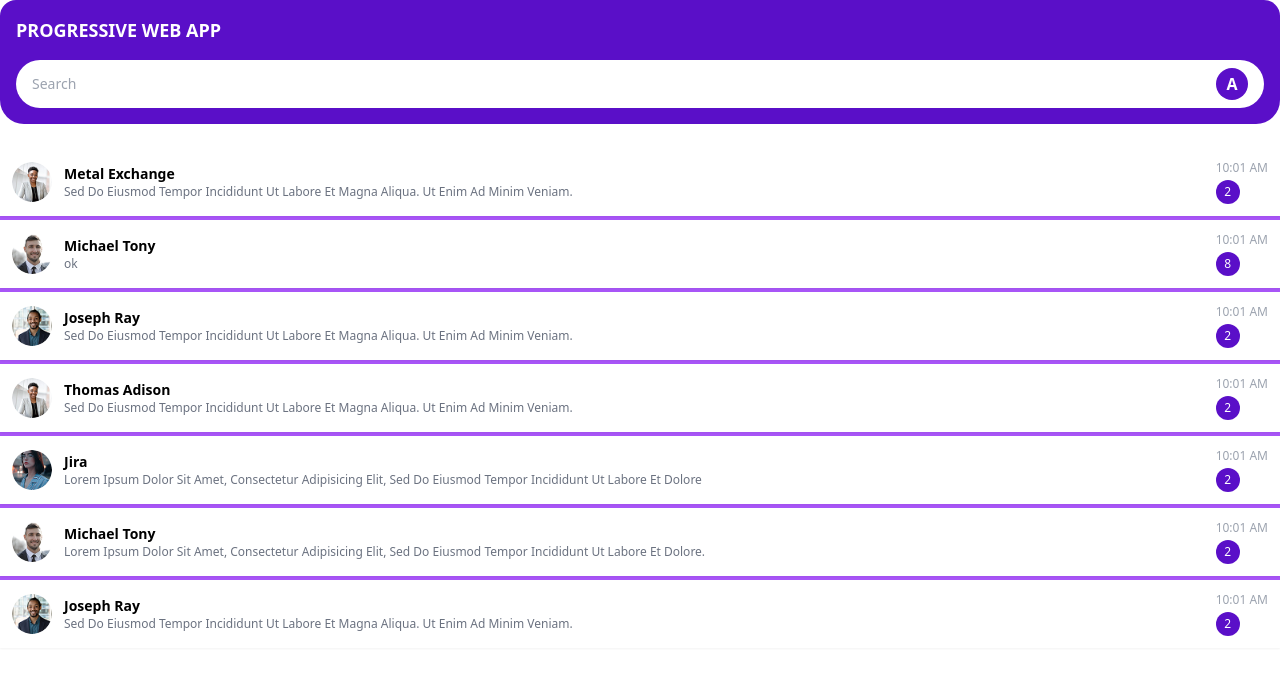
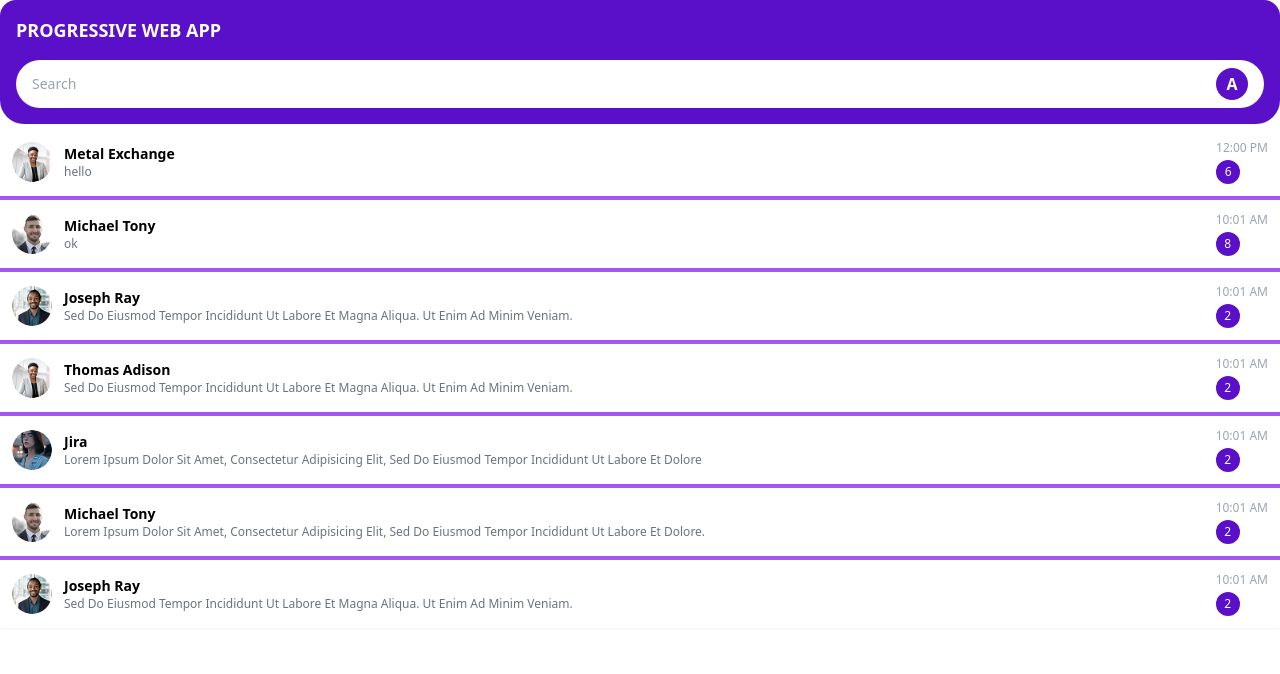
Before and after one commit to Johnnysky2700/pwa-community, a React (Create React App) app: page /ChatList in a window 1280 px wide. Shown: the top 674 px of the page. Built offline with nearby package versions, Linux system fonts and the light colour scheme; data requests are answered from the project's data file.

Commit message:
........

```diff
--- a/data/db.json
+++ b/data/db.json
@@ -19,6 +19,34 @@
           "timestamp": "2025-04-12T10:01:00Z",
           "sender": "sender",
           "avatar": "joseph.png"
+        },
+        {
+          "id": 1745569583441,
+          "sender": "sender",
+          "text": ".nknnlnmm.,nklm,.",
+          "timestamp": "2025-04-25T08:26:23.441Z",
+          "avatar": "joseph.png"
+        },
+        {
+          "id": 1745581328105,
+          "sender": "sender",
+          "text": "hello",
+          "timestamp": "2025-04-25T11:42:08.105Z",
+          "avatar": "joseph.png"
+        },
+        {
+          "id": 1745581455579,
+          "sender": "sender",
+          "text": "hru doing",
+          "timestamp": "2025-04-25T11:44:15.579Z",
+          "avatar": "avatar"
+        },
+        {
+          "id": 1745582402534,
+          "sender": "sender",
+          "text": "hello",
+          "timestamp": "2025-04-25T12:00:02.534Z",
+          "avatar": "you.png"
         }
       ]
     },
--- a/src/AddContact.js
+++ b/src/AddContact.js
@@ -1,62 +1,62 @@
-import { useState } from 'react';
-import { IoArrowBackSharp } from 'react-icons/io5';
-import { BsTelephone } from 'react-icons/bs';
-import { useNavigate } from 'react-router-dom';
+import { useState } from "react";
+import { IoArrowBackSharp } from "react-icons/io5";
+import { BsTelephone } from "react-icons/bs";
+import { useNavigate } from "react-router-dom";
 
 // Import avatars
-import michealImg from './ChatsImg/michael.png';
-import josephImg from './ChatsImg/Joseph.png';
-import thomasImg from './ChatsImg/Thomas.png';
+import michealImg from "./ChatsImg/michael.png";
+import josephImg from "./ChatsImg/Joseph.png";
+import thomasImg from "./ChatsImg/Thomas.png";
 
 // Map avatar names to images
 const avatarImages = {
-  'micheal.png': michealImg,
-  'joseph.png': josephImg,
-  'thomas.png': thomasImg,
+  "micheal.png": michealImg,
+  "joseph.png": josephImg,
+  "thomas.png": thomasImg,
 };
 
 const mockContacts = [
   {
     id: 1,
-    name: 'Metal Exchange',
-    phone: '+43 123-456-7890',
-    avatar: 'micheal.png',
+    name: "Metal Exchange",
+    phone: "+43 123-456-7890",
+    avatar: "micheal.png",
   },
   {
     id: 2,
-    name: 'Michael tony',
-    phone: '+43 123-456-7890',
-    avatar: 'micheal.png',
+    name: "Michael tony",
+    phone: "+43 123-456-7890",
+    avatar: "micheal.png",
   },
   {
     id: 3,
-    name: 'Joseph ray',
-    phone: '+43 123-456-7890',
-    avatar: 'joseph.png',
+    name: "Joseph ray",
+    phone: "+43 123-456-7890",
+    avatar: "joseph.png",
   },
   {
     id: 4,
-    name: 'Thomas adison',
-    phone: '+43 123-456-7890',
-    avatar: 'thomas.png',
+    name: "Thomas adison",
+    phone: "+43 123-456-7890",
+    avatar: "thomas.png",
   },
 ];
 
 const AddContact = () => {
-  const [phone, setPhone] = useState('');
+  const [phone, setPhone] = useState("");
   const navigate = useNavigate();
 
   const handleAddPhone = () => {
     if (phone.trim()) {
       alert(`Contact with phone ${phone} added.`);
-      setPhone('');
+      setPhone("");
     }
   };
 
   return (
-    <div className="min-h-screen bg-[#f4ebff] flex flex-col p-4">
+    <div className="min-h-screen bg-[#ffff] flex flex-col ">
       {/* Header */}
-      <div className="bg-primary text-white flex items-center p-4 rounded-b-3xl shadow">
+      <div className="bg-primary text-white flex items-center p-4 rounded-t-3xl shadow">
         <IoArrowBackSharp
           className="text-2xl mr-4 cursor-pointer"
           onClick={() => navigate(-1)}
@@ -65,8 +65,13 @@ const AddContact = () => {
       </div>
 
       {/* Add New Contact */}
-      <div className="mt-6 p-4 bg-white rounded-xl shadow">
+      <div className="mt-6 p-4 relative">
         <h3 className="text-xl font-bold mb-4">ADD NEW CONTACT</h3>
+
+        <div className="relative mt-6">
+          <label className="absolute -top-3 left-3 bg-white px-1 text-sm text-gray-600">
+            Phone Number
+          </label>
           <div className="flex items-center border-2 border-gray-300 rounded-md px-3 py-2 gap-2">
             <BsTelephone className="text-gray-500" />
             <input
@@ -77,16 +82,19 @@ const AddContact = () => {
               className="outline-none flex-1"
             />
           </div>
+        </div>
+       <div className="text-center text-sm">
          <button
           onClick={handleAddPhone}
-          className="mt-4 px-6 py-2 rounded-full border-2 border-primary text-primary flex items-center justify-center gap-2 hover:bg-purple-100"
+          className="mt-6 px-6 py-2 rounded-full border-2 border-primary text-primary text-center gap-2 hover:bg-purple-100"
           >
           + Add Contacts
           </button>
         </div>
+      </div>
 
       {/* Existing Contacts */}
-      <div className="mt-8">
+      <div className="mt-8 rounded-t-3xl bg-[#EFE7FA] p-4">
         <h4 className="text-center font-semibold text-purple-700 mb-4">
           EXISTING CONTACT IN PHONE
         </h4>
@@ -94,11 +102,13 @@ const AddContact = () => {
           {mockContacts.map((contact) => (
             <div
               key={contact.id}
-              className="bg-white flex items-center justify-between px-4 py-2 rounded-xl shadow"
+              className="flex items-center justify-between px-4 py-2 rounded-xl shadow"
             >
               <div className="flex items-center gap-4">
                 <img
-                  src={avatarImages[contact.avatar] || avatarImages['micheal.png']}  // Default to a fallback image
+                  src={
+                    avatarImages[contact.avatar] || avatarImages["micheal.png"]
+                  } // Default to a fallback image
                   alt="avatar"
                   className="w-10 h-10 rounded-full object-cover"
                 />
--- a/src/ChatDetails.js
+++ b/src/ChatDetails.js
@@ -7,6 +7,7 @@ import { FaRegSmile } from "react-icons/fa";
 import { MdNotificationsActive } from "react-icons/md";
 import { PiDotsThreeVerticalBold } from "react-icons/pi";
 import { IoArrowBack } from "react-icons/io5";
+import YouAvatar from './ChatsImg/you.png'; // ✅ Corrected path to avatar
 
 const ChatDetails = () => {
   const { id } = useParams();
@@ -29,7 +30,7 @@ const ChatDetails = () => {
       sender: 'sender',
       text: newMessage,
       timestamp: new Date().toISOString(),
-      avatar: 'you.png'
+      avatar: 'you.png' // ✅ Matches key in ChatImages
     };
 
     const updatedChat = {
@@ -58,7 +59,7 @@ const ChatDetails = () => {
   };
 
   return (
-    <div className="min-h-screen bg-primary rounded-t-3xl flex flex-col">
+    <div className="min-h-screen bg-primary rounded-t-3xl flex flex-col border border-green-600">
       {isPending && <div className="text-center mt-10">Loading chat...</div>}
       {error && <div className="text-center mt-10 text-red-500">{error}</div>}
       {chat && (
@@ -74,14 +75,14 @@ const ChatDetails = () => {
             </div>
             <div className="flex items-center gap-4">
               <MdNotificationsActive className="text-2xl cursor-pointer" />
-              <Link to="/AddContact"> {/* Wrap PiDots icon in Link component */}
+              <Link to="/AddContact">
                 <PiDotsThreeVerticalBold className="text-2xl cursor-pointer" />
               </Link>
             </div>
           </div>
 
           {/* Messages */}
-          <div className="flex-1 rounded-t-3xl bg-[#FFFFFF] overflow-y-auto p-4 space-y-4">
+          <div className="flex-1 rounded-t-3xl bg-[#FFFFFF] overflow-y-auto p-4 space-y-4 pb-28">
             {chat.messages.map((message, index) => {
               const isSender = message.sender === 'sender';
               const avatar = message.avatar || chat.avatar;
@@ -113,7 +114,7 @@ const ChatDetails = () => {
 
                   {isSender && (
                     <img
-                      src={ChatImages[avatar] || ChatImages['default.png']}
+                      src={ChatImages[avatar] || YouAvatar} // ✅ Use imported fallback if not found
                       alt="avatar"
                       className="w-9 h-9 rounded-full"
                     />
@@ -121,8 +122,9 @@ const ChatDetails = () => {
                 </div>
               );
             })}
+
             {/* Input area */}
-            <div className="p-4 bg-white flex items-center gap-3 rounded-t-3xl shadow-inner">
+            <div className="p-4 bg-white flex items-center gap-3 rounded-t-3xl shadow-inner fixed bottom-0 left-0 w-full">
               <button className="text-gray-500 text-xl"><FaRegSmile /></button>
               <input
                 type="text"
--- a/src/ChatList.js
+++ b/src/ChatList.js
@@ -17,7 +17,7 @@ const ChatList = () => {
   return (
     <div className="min-h-screen text-white">
       {/* Header */}
-      <div className="bg-primary text-white rounded-2xl rounded-b-3xl p-4 mb-6">
+      <div className="bg-primary text-white rounded-2xl rounded-b-3xl p-4 mb-6 fixed top-0 left-0 w-full">
         <h1 className="text-lg font-bold mb-4">PROGRESSIVE WEB APP</h1>
         <div className="flex items-center bg-white rounded-full px-4 py-2">
           <input
@@ -34,7 +34,7 @@ const ChatList = () => {
       </div>
 
       {/* Chat List */}
-      <div className="space-y-1 bg-purple-500">
+      <div className="space-y-1 bg-purple-500 mt-32">
         {filteredChats.length > 0 ? (
           filteredChats.map(chat => {
             console.log("CHAT NAME:", chat.name); // DEBUG LOG
--- a/src/LoginVerify.js
+++ b/src/LoginVerify.js
@@ -46,7 +46,10 @@ export default function LoginVerify() {
           onClick={goToLogin}
           className="px-4 py-2 text-gray-500 border-b-2 border-transparent hover:text-primary flex items-center justify-center gap-1"
         >
-          <BiLogIn />
+         <div className="text-2xl border border-red-600">
+         <BiLogIn
+         />
+          </div>
           Login
         </button>
         <button className="px-4 py-2 text-primary border-b-2 border-primary flex items-center justify-center gap-1">
```
Lines whose indentation alone changed are shown as unchanged.
